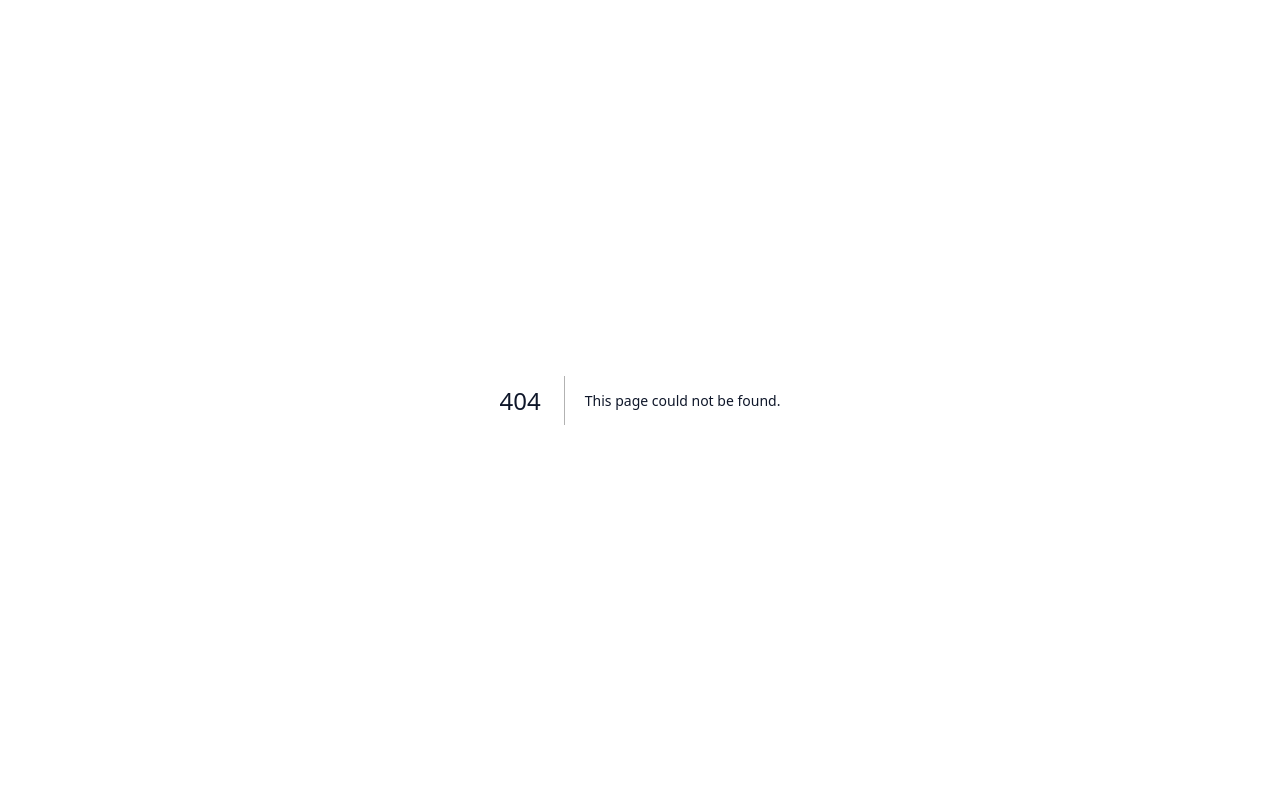
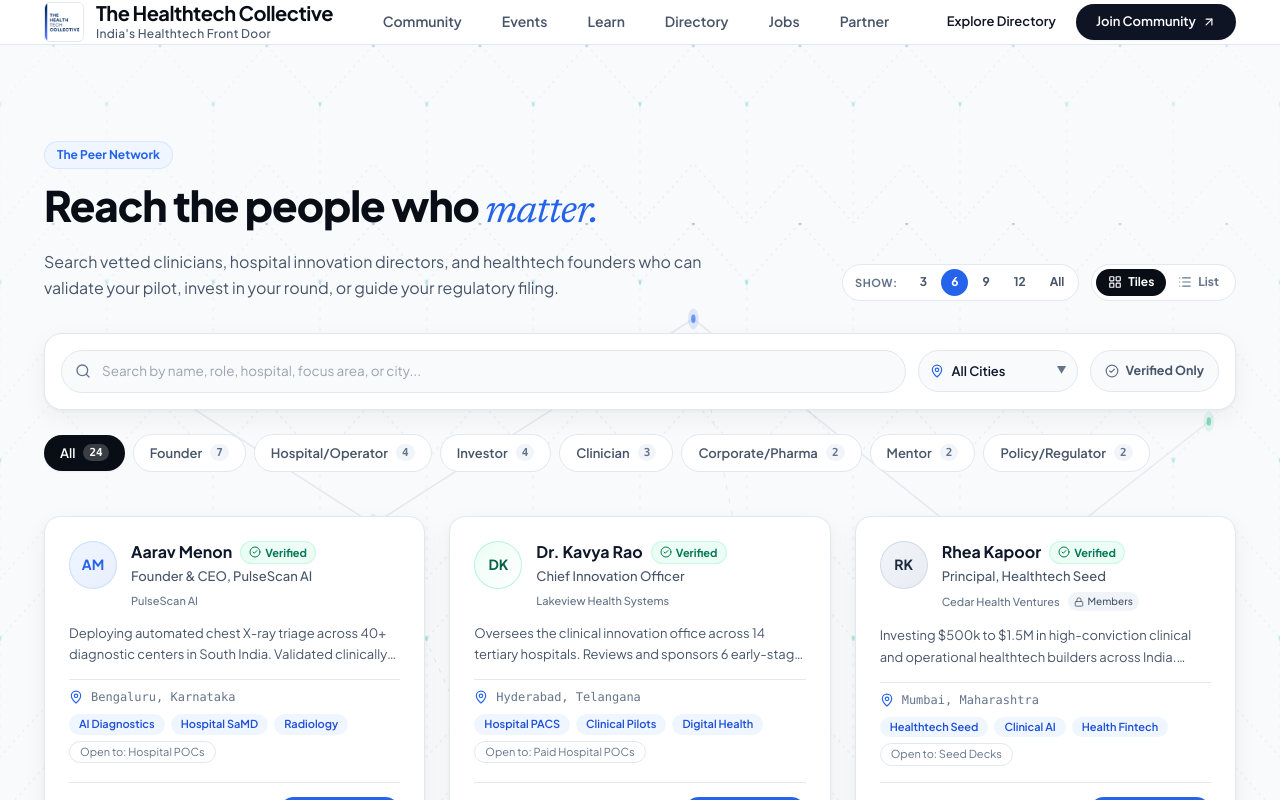
Before and after one commit to harshmakhija24/THC-WEBSITE-REBUILD, a Next.js app: page /directory in a window 1280 px wide. Before the commit this address had no page. Shown: the top 800 px of the page. Built offline with nearby package versions, Linux system fonts and the light colour scheme.

Commit message:
feat(hero): route 'See all matches' to /directory?q=<query>, add /directory page, and eliminate residual blue with THC tokens

```diff
--- /dev/null
+++ b/app/directory/DirectoryClient.tsx
@@ -0,0 +1,16 @@
+"use client";
+
+import { useSearchParams } from "next/navigation";
+import DirectoryPreview from "@/components/DirectoryPreview";
+import type { DirectoryProfile } from "@/lib/types";
+
+type DirectoryClientProps = {
+  profiles: DirectoryProfile[];
+};
+
+export default function DirectoryClient({ profiles }: DirectoryClientProps) {
+  const searchParams = useSearchParams();
+  const query = searchParams?.get("q") || "";
+
+  return <DirectoryPreview profiles={profiles} initialQuery={query} />;
+}
--- /dev/null
+++ b/app/directory/page.tsx
@@ -0,0 +1,49 @@
+import { Suspense } from "react";
+import Header from "@/components/Header";
+import THCLogo from "@/components/THCLogo";
+import Link from "next/link";
+import DirectoryClient from "./DirectoryClient";
+import { getDirectoryProfiles } from "@/lib/content";
+
+export const metadata = {
+  title: "Directory — The Healthtech Collective (THC)",
+  description:
+    "Explore vetted clinicians, hospital chiefs, seed healthtech investors, and founders across India's healthtech ecosystem.",
+};
+
+export default async function DirectoryPage() {
+  const directoryProfiles = await getDirectoryProfiles();
+
+  return (
+    <div className="min-h-screen bg-canvas text-text-primary flex flex-col justify-between">
+      <Header />
+
+      <main className="flex-1">
+        <Suspense fallback={<div className="p-12 text-center text-slate">Loading directory...</div>}>
+          <DirectoryClient profiles={directoryProfiles} />
+        </Suspense>
+      </main>
+
+      <footer className="border-t border-border-subtle bg-white py-8 text-[13px] text-text-secondary">
+        <div className="max-w-container mx-auto px-4 md:px-6 flex flex-col md:flex-row items-center justify-between gap-6">
+          <div className="flex items-center gap-4">
+            <THCLogo size="sm" />
+            <span className="text-border-subtle hidden sm:inline">|</span>
+            <span className="text-[11px] text-slate hidden sm:inline">
+              Sample data for design review
+            </span>
+          </div>
+
+          <div className="flex items-center gap-6">
+            <Link href="/" className="hover:text-ink transition-colors font-semibold">
+              ← Back to Home
+            </Link>
+            <Link href="/styleguide" className="hover:text-ink transition-colors font-semibold">
+              Design System
+            </Link>
+          </div>
+        </div>
+      </footer>
+    </div>
+  );
+}
--- a/components/DirectoryPreview.tsx
+++ b/components/DirectoryPreview.tsx
@@ -21,13 +21,17 @@
 
 type DirectoryPreviewProps = {
   profiles: DirectoryProfile[];
+  initialQuery?: string;
 };
 
-export default function DirectoryPreview({ profiles }: DirectoryPreviewProps) {
+export default function DirectoryPreview({
+  profiles,
+  initialQuery = "",
+}: DirectoryPreviewProps) {
   const [selectedCategory, setSelectedCategory] = useState<string>("All");
   const [selectedCity, setSelectedCity] = useState<string>("All");
   const [verifiedOnly, setVerifiedOnly] = useState<boolean>(false);
-  const [searchQuery, setSearchQuery] = useState<string>("");
+  const [searchQuery, setSearchQuery] = useState<string>(initialQuery);
   const [pageSize, setPageSize] = useState<number | "all">(6);
   const [currentPage, setCurrentPage] = useState<number>(1);
   const [viewMode, setViewMode] = useState<"tiles" | "list">("tiles");
--- a/components/Header.tsx
+++ b/components/Header.tsx
@@ -42,8 +42,8 @@
         {/* Desktop Action Buttons */}
         <div className="hidden sm:flex items-center gap-3">
           <Link
-            href="#directory"
-            className="px-4 py-2 rounded-chip border border-border-subtle text-text-primary font-semibold text-small hover:border-text-primary hover:bg-canvas-subtle transition-all focus-visible:ring-2"
+            href="/directory"
+            className="text-ink font-semibold hover:underline inline-flex items-center gap-1.5 text-small transition-colors px-2 py-1"
           >
             Explore Directory
           </Link>
@@ -51,7 +51,7 @@
             href="https://tally.so/r/thc-join"
             target="_blank"
             rel="noopener noreferrer"
-            className="px-5 py-2 rounded-chip bg-cobalt text-white font-semibold text-small hover:bg-cobalt-hover active:scale-95 transition-all shadow-sm focus-visible:ring-2 flex items-center gap-1.5"
+            className="px-5 py-2 rounded-chip bg-ink text-paper font-semibold text-small hover:bg-ink/90 active:scale-95 transition-all shadow-sm focus-visible:ring-2 flex items-center gap-1.5"
           >
             <span>Join Community</span>
             <ArrowUpRight className="w-3.5 h-3.5" />
@@ -87,9 +87,9 @@
           </nav>
           <div className="pt-4 border-t border-border-subtle flex flex-col gap-3">
             <Link
-              href="#directory"
+              href="/directory"
               onClick={() => setMobileMenuOpen(false)}
-              className="w-full text-center py-2.5 rounded-chip border border-border-subtle text-text-primary font-semibold text-body"
+              className="w-full text-center py-2.5 text-ink font-semibold hover:underline text-body"
             >
               Explore Directory
             </Link>
@@ -97,7 +97,7 @@
               href="https://tally.so/r/thc-join"
               target="_blank"
               rel="noopener noreferrer"
-              className="w-full text-center py-3 rounded-chip bg-cobalt text-white font-semibold text-body flex items-center justify-center gap-1.5"
+              className="w-full text-center py-3 rounded-chip bg-ink text-paper font-semibold text-body flex items-center justify-center gap-1.5"
             >
               <span>Join Community</span>
               <ArrowUpRight className="w-4 h-4" />
--- a/components/HeroLiveSection.tsx
+++ b/components/HeroLiveSection.tsx
@@ -273,16 +273,16 @@
             })}
           </div>
 
-          {/* Footer: "Sample data" + "See all matches" link to /#directory?q=<query> */}
+          {/* Footer: "Sample data" + "See all matches" link to /directory?q=<query> */}
           <div className="pt-3 border-t border-line flex items-center justify-between text-[12px]">
             <span className="text-slate font-medium">Sample data</span>
-            <a
-              href={`#directory`}
+            <Link
+              href={`/directory?q=${encodeURIComponent(activeQuery)}`}
               className="text-coral-text font-bold hover:underline inline-flex items-center gap-1"
             >
               <span>See all matches</span>
               <ArrowRight className="w-3.5 h-3.5" />
-            </a>
+            </Link>
           </div>
         </div>
       </div>
--- a/components/ProofStrip.tsx
+++ b/components/ProofStrip.tsx
@@ -38,7 +38,7 @@
           {stats.map((stat) => (
             <div
               key={stat.id}
-              className="p-5 rounded-card border border-border-subtle bg-white shadow-card space-y-1 hover:border-cobalt/30 transition-colors"
+              className="p-5 rounded-card border border-border-subtle bg-white shadow-card space-y-1 hover:border-ink/20 transition-colors"
             >
               <div className="text-[32px] font-sans font-extrabold text-obsidian tracking-tight">
                 {stat.value}
@@ -62,7 +62,7 @@
               key={`${partner.id}-${index}`}
               className="flex items-center gap-3 shrink-0 hover:text-obsidian transition-colors cursor-default"
             >
-              <span className="w-2 h-2 rounded-full bg-cobalt inline-block shadow-sm"></span>
+              <span className="w-2 h-2 rounded-full bg-teal inline-block shadow-sm"></span>
               <span className="font-bold text-text-primary">{partner.name}</span>
               <span className="text-[11px] font-sans px-2.5 py-0.5 rounded-chip bg-white border border-border-subtle text-text-secondary font-medium">
                 {partner.tier}
```
